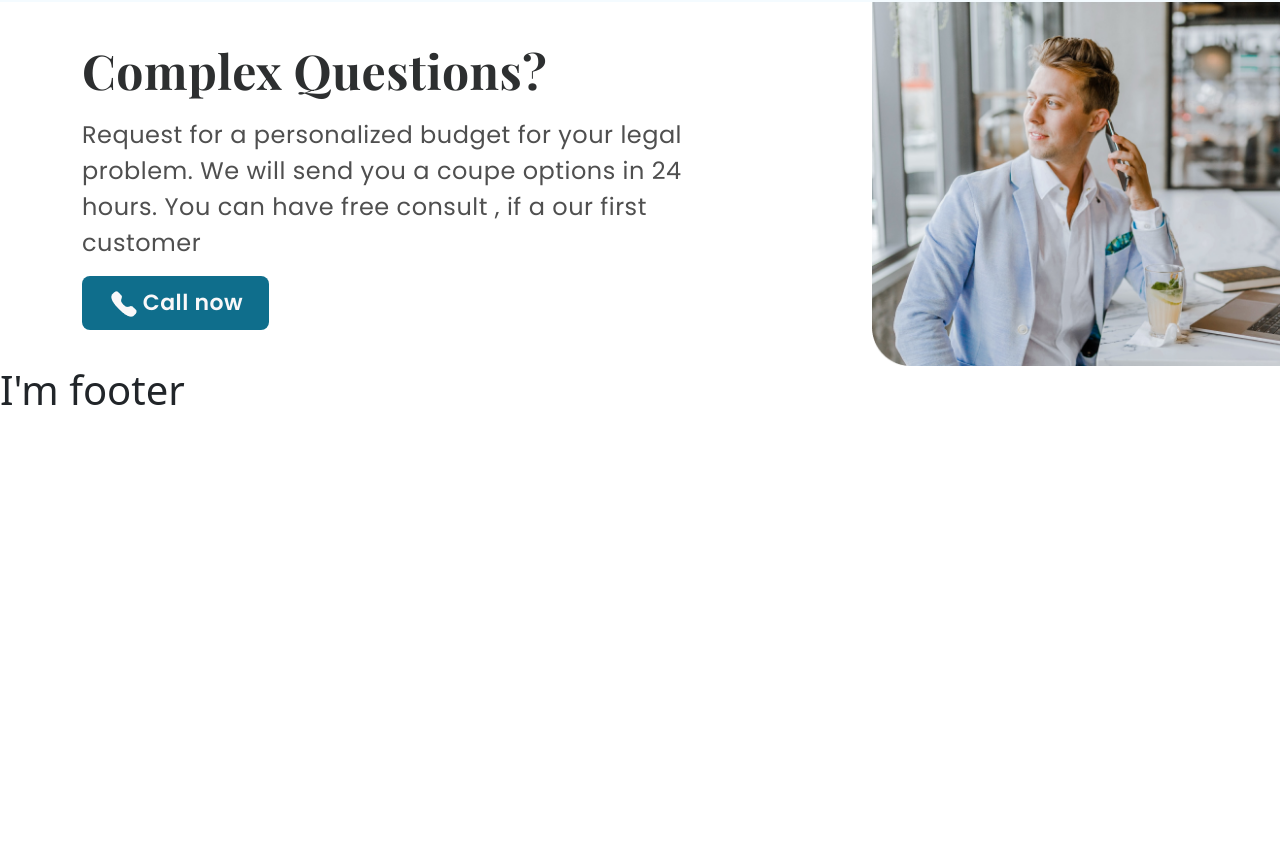
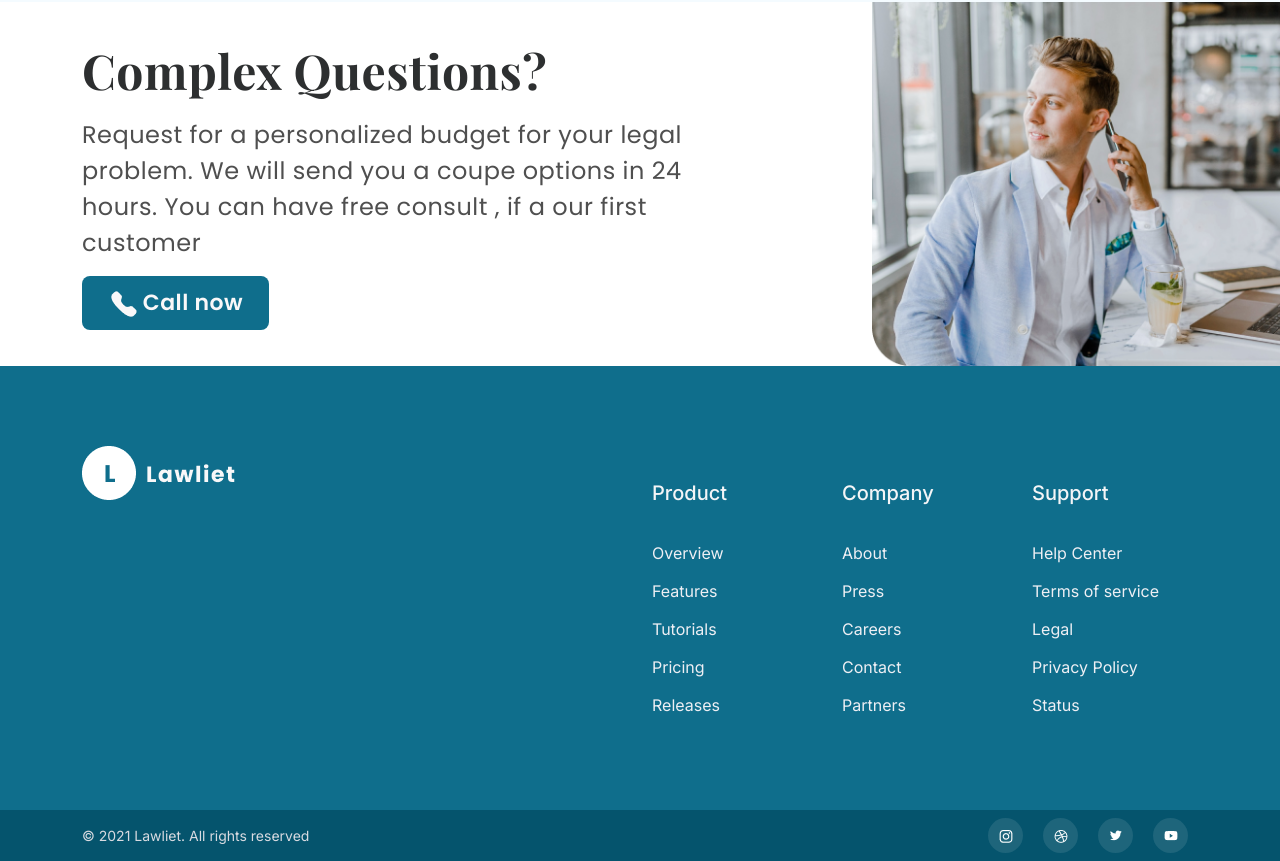
Before and after one commit to ProWork1/Lawyer_Landing_Page, a website: page src/index.html in a window 1280 px wide. Shown: the part 2378-3239 px from the top of the page. Before the commit the page ends 2800 px from the top, so only its background shows below. Drawn offline with nearby package versions, Linux system fonts and the light colour scheme; files that its build step writes are made by us from their sources.

Commit message:
footer is complated and added social img

```diff
--- a/src/_footer.html
+++ b/src/_footer.html
@@ -1,3 +1,96 @@
 <footer class="footer">
-    <h1>I'm footer</h1>
+    <div class="main">
+        <div class="container">
+            <div class="row ">
+                <div class="col-md-6 col-sm-12">
+                    <a href="#" class="logo">
+                        <img src="img/footer-logo.png" alt="logo">
+                    </a>
+                </div>
+                <div class="col-md-6 col-sm-12">
+                    <div class="row">
+                        <div class="col-md-4 col-sm-12">
+                            <div class="title">Product</div>
+                            <ul>
+                                <li>
+                                    <a href="#">Overview</a>
+                                </li>
+                                <li>
+                                    <a href="#">Features</a>
+                                </li>
+                                <li>
+                                    <a href="#">Tutorials</a>
+                                </li>
+                                <li>
+                                    <a href="#">Pricing</a>
+                                </li>
+                                <li>
+                                    <a href="#">Releases</a>
+                                </li>
+                            </ul>
+                        </div>
+                        <div class="col-md-4 col-sm-12">
+                            <div class="title">Company</div>
+                            <ul>
+                                <li>
+                                    <a href="#">About</a>
+                                </li>
+                                <li>
+                                    <a href="#">Press</a>
+                                </li>
+                                <li>
+                                    <a href="#">Careers</a>
+                                </li>
+                                <li>
+                                    <a href="#">Contact</a>
+                                </li>
+                                <li>
+                                    <a href="#">Partners</a>
+                                </li>
+                            </ul>
+                        </div>
+                        <div class="col-md-4 col-sm-12">
+                            <div class="title">Support</div>
+                            <ul>
+                                <li>
+                                    <a href="#">Help Center</a>
+                                </li>
+                                <li>
+                                    <a href="#">Terms of service</a>
+                                </li>
+                                <li>
+                                    <a href="#">Legal</a>
+                                </li>
+                                <li>
+                                    <a href="#">Privacy Policy</a>
+                                </li>
+                                <li>
+                                    <a href="#">Status</a>
+                                </li>
+                            </ul>
+                        </div>
+                    </div>
+                </div>
+            </div>
+        </div>
+    </div>
+    <div class="copyright">
+        <div class="container">
+            <div>&#169; 2021 Lawliet. All rights reserved</div>
+        <div class="social">
+            <div class="box">
+                <img src="img/instagram.png" alt="inst">
+            </div>
+            <div class="box">
+                <img src="img/Path.png" alt="path">
+            </div>
+            <div class="box">
+                <img src="img/twitter.png" alt="twitter">
+            </div>
+            <div class="box">
+                <img src="img/youtube.png" alt="youtube">
+            </div>
+        </div>
+        </div>
+    </div>
 </footer>
--- /dev/null
+++ b/src/sass/footer.scss
@@ -0,0 +1,105 @@
+.footer {
+  font-family: "Inter", serif;
+  .main {
+    background: #0f6e8c;
+    padding: 80px 0;
+    .title,
+    ul li a {
+      font-feature-settings: "salt" on, "liga" off;
+      flex: none;
+      order: 0;
+      flex-grow: 0;
+    }
+    .title {
+      font-weight: 500;
+      font-size: 20px;
+      line-height: 30px;
+      /* identical to box height, or 150% */
+      color: #f4f5f7;
+      margin: 32px 0px;
+    }
+    ul {
+      list-style: none;
+      margin: 0;
+      padding: 0;
+      li {
+        margin: 12px 0;
+        a {
+          text-decoration: none;
+          font-size: 16px;
+          line-height: 26px;
+          /* identical to box height, or 162% */
+          color: #eeeff4;
+          transition: 0.3s;
+          &:hover {
+            color: #d6d7da;
+          }
+        }
+      }
+    }
+  }
+  .copyright {
+    background-color: #05546d;
+    font-size: 14px;
+    line-height: 24px;
+    /* identical to box height, or 171% */
+    font-feature-settings: "salt" on, "liga" off;
+    color: #d9dbe1;
+    .container {
+      display: flex;
+      justify-content: space-between;
+      align-items: center;
+    }
+    .social {
+      display: flex;
+      .box {
+        width: 35px;
+        height: 35px;
+        margin: 8px 10px;
+        background-color: #1e657b;
+        transition: 0.3s;
+        cursor: pointer;
+        border-radius: 50%;
+        display: flex;
+        justify-content: center;
+        align-items: center;
+        &:hover {
+          background-color: #0f6e8c;
+        }
+      }
+    }
+  }
+}
+@media (max-width: 767px) {
+  .footer {
+    .main {
+      text-align: center;
+    }
+    // .col-sm-12 {
+    //   display: flex;
+    //   flex-direction: column;
+    //   align-items: center;
+    // }
+  }
+}
+@media (max-width: 472px) {
+  .footer {
+    .copyright {
+      .social {
+        .box {
+          margin: 8px 5px;
+        }
+      }
+    }
+  }
+}
+@media (max-width: 431px) {
+  .footer {
+    .copyright {
+      padding: 8px 0;
+      .social {
+        display: none;
+      }
+    }
+  }
+}
--- a/src/sass/style.scss
+++ b/src/sass/style.scss
@@ -8,3 +8,4 @@
 @import "resultsOrSection2";
 @import "clientOrSection3";
 @import "questionOrSection4";
+@import "footer";
```
Also changed, not shown: src/img/Path.png (added), src/img/instagram.png (added), src/img/twitter.png (added), src/img/youtube.png (added).
